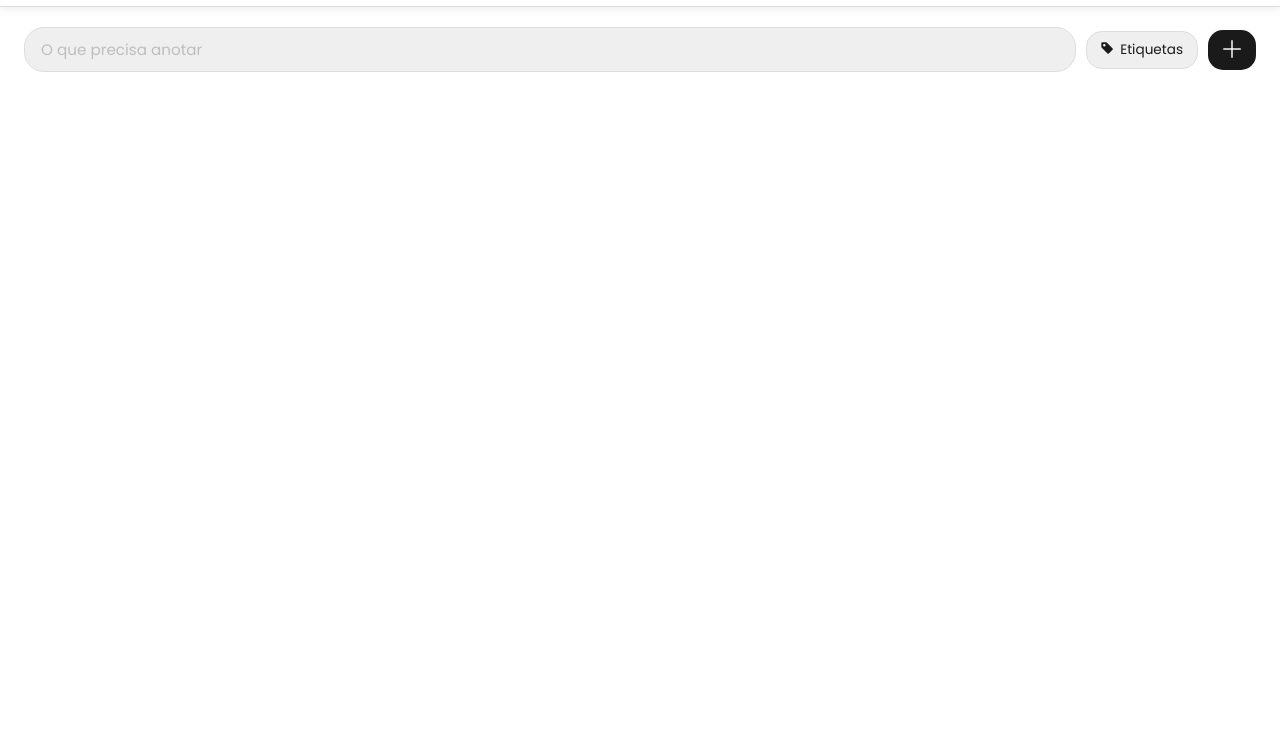
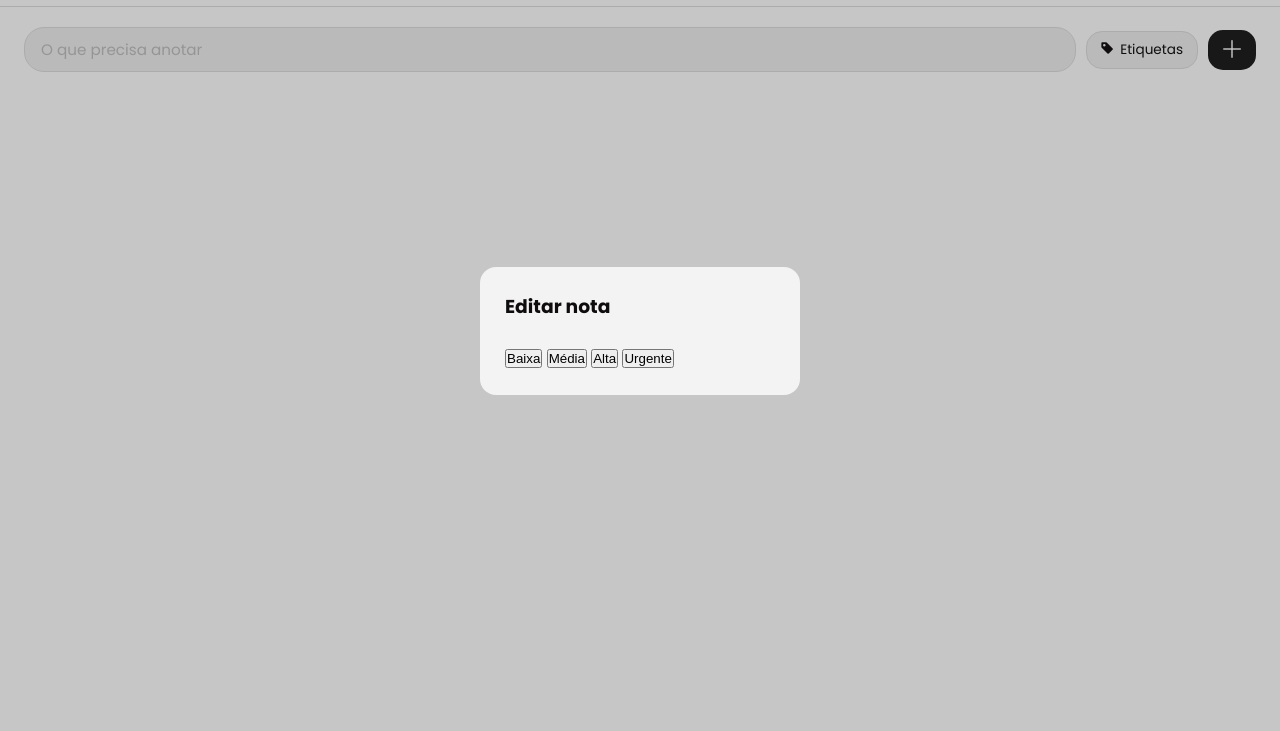
Before and after one commit to dnsfer/flowo-note-login, a website: page index.html in a window 1280 px wide. Shown: the part 69-800 px from the top of the page. Drawn offline with nearby package versions, Linux system fonts and the light colour scheme; a web font is replaced by a local one.

Commit message:
Feat: criando popup de alteração de conteúdo. Estilizando container

```diff
--- a/assets/css/style.css
+++ b/assets/css/style.css
@@ -1,7 +1,7 @@
 /* CONFIG GERAIS */
 :root {
     --bg-color: #FFFFFF;
-    --text-color: #1A1A1A;
+    --text-color: #0e0c0c;
     --card-bg: #F5F5F5F5;
     --border-color: #DDDDDD;
     --header-bg: #ffffff;
@@ -12,7 +12,8 @@
     --color-icone: #8f8c8c;
     --pin-color: #7575755b;
     --priority-text: #3d353500;
-    --note-fixed: #afafe7;
+    --note-fixed: #93acb157;
+    --shadow:
 }
 
 /* Tema escuro */
@@ -250,8 +251,8 @@ header {
 }
 
 .note-icons .bi-pin-angle-fill {
-    font-size: 1.2rem;
-    /* color: var(--pin-color); */
+    font-size: 1rem;
+    color: var(--pin-color);
     border-radius: 25px;
     padding: 4px 6px;
     cursor: pointer;
@@ -293,7 +294,7 @@ header {
     color: rgb(36, 92, 124);
 }
 
-.note .fixed {
+.note.fixed {
     background: var(--note-fixed);
     border: 2px solid goldenrod;
 }
@@ -367,18 +368,18 @@ header {
 
 .label-tag.media {
     background: #f0e2cb;
-    color: #854F0B;
+    color: #bd761f;
 
 }
 
 .label-tag.alta {
-    background: #a83333;
+    background: #c02424;
     color: #f5d9c0;
 
 }
 
 .label-tag.urgente {
-    background: #6814ad;
+    background: #511880;
     color: #e4dad1;
 
 }
@@ -393,3 +394,33 @@ header {
     letter-spacing: .11rem;
 
 }
+
+
+/* POPUP EDIT CARDS */
+
+#edit-popup{
+    position: fixed;
+    inset: 0;
+    background: #1111113d;
+    display: flex;
+    align-items: center;
+    justify-content: center;
+    z-index: 999;
+}
+
+/* #edit-popup .hidden{
+    display: none;
+} */
+
+#edit-popup-content{
+    background: var(--card-bg);
+    color: var(--text-color);
+    padding: 25px;
+    border-radius: 16px;
+    display: flex;
+    flex-direction: column;
+    gap: 12px;
+    width: 320px;
+    box-shadow: var(--shadow);
+
+}
--- a/index.html
+++ b/index.html
@@ -65,10 +65,19 @@
       <button class="add-note"><i class="bi bi-plus-lg"></i></button>
     </div>
 
-    <div id="notes-container">
+    <div id="notes-container"></div>
 
-
-
+    <div id="edit-popup" class="hidden">
+      <div id="edit-popup-content">
+        <h3>Editar nota</h3>
+        <textearea id="edit-texteare"></textearea>
+        <div id="edit-labels">
+          <button class="priority-btn" data-value="baixa">Baixa</button>
+          <button class="priority-btn" data-value="media">Média</button>
+          <button class="priority-btn" data-value="alta">Alta</button>
+          <button class="priority-btn" data-value="urgente">Urgente</button>
+        </div>
+      </div>
     </div>
   </body>
 </html>
```
